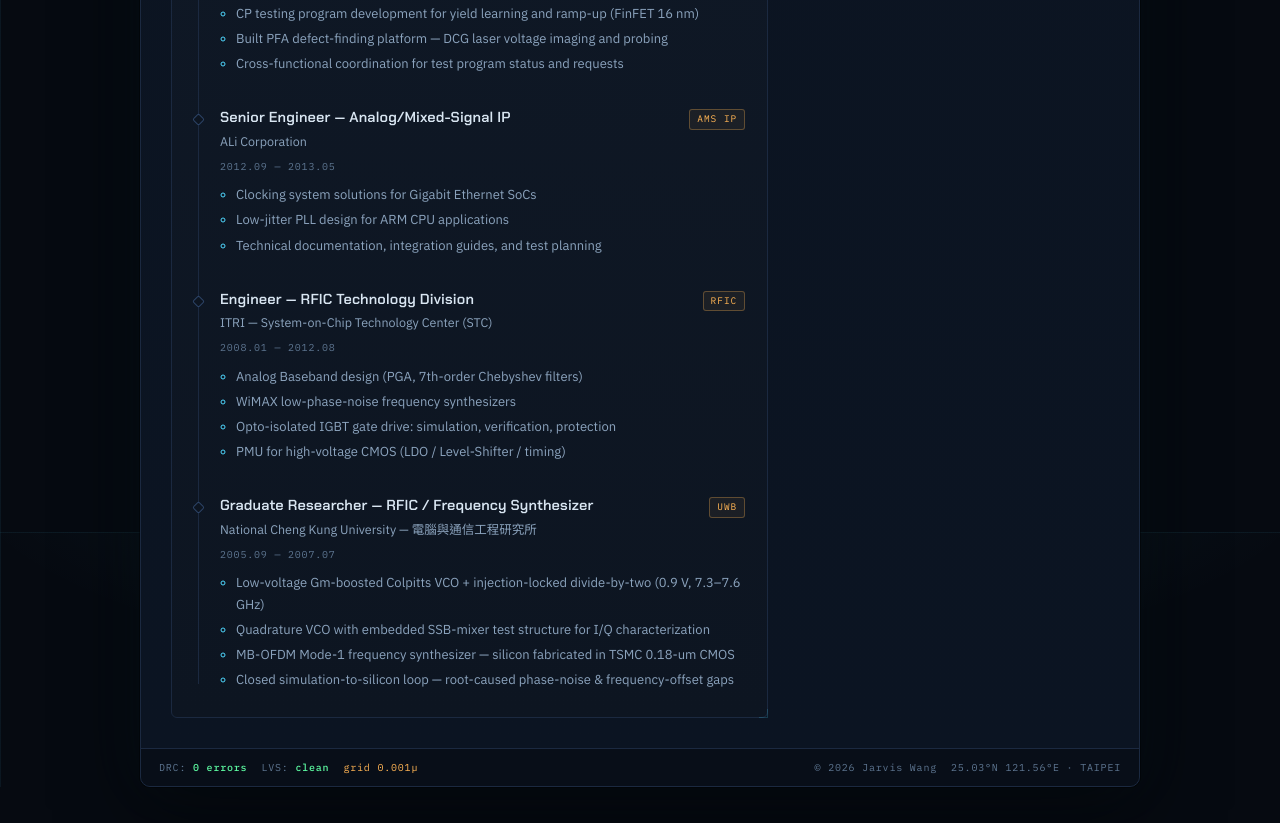
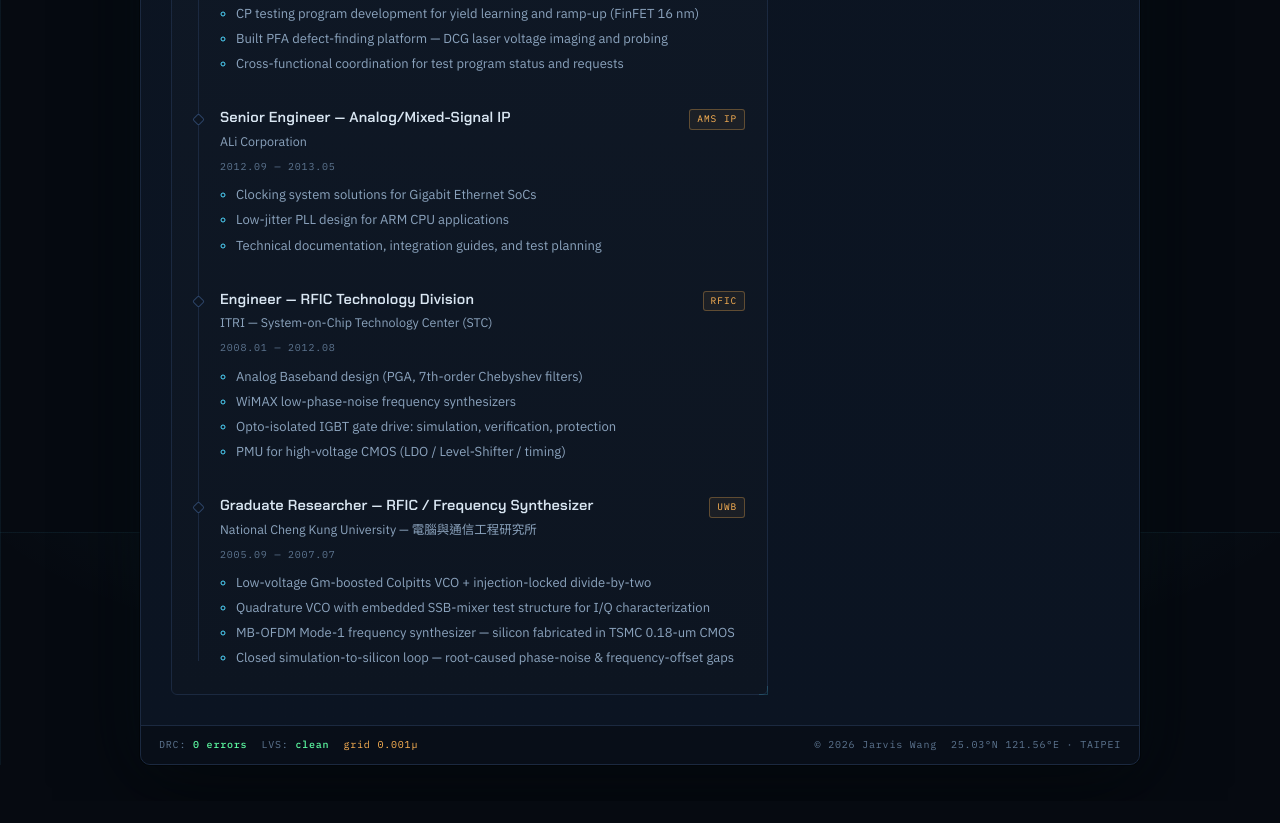
Before and after one commit to LoveGPTAI/LoveGPTAI.github.io, a plain HTML site: page about/index.html in a window 1280 px wide. Shown: the part 1904-2727 px from the top of the page. After the commit the page ends 2705 px from the top, so only its background shows below. Drawn offline with Linux system fonts and the light colour scheme.

Commit message:
update Graduate Researcher

```diff
--- a/about/index.html
+++ b/about/index.html
@@ -248,7 +248,7 @@
                   <div class="tl-period">2005.09 — 2007.07</div>
                   <div class="tl-body">
                     <ul>
-                      <li>Low-voltage Gm-boosted Colpitts VCO + injection-locked divide-by-two (0.9 V, 7.3–7.6 GHz)</li>
+                      <li>Low-voltage Gm-boosted Colpitts VCO + injection-locked divide-by-two</li>
                       <li>Quadrature VCO with embedded SSB-mixer test structure for I/Q characterization</li>
                       <li>MB-OFDM Mode-1 frequency synthesizer — silicon fabricated in TSMC 0.18-um CMOS</li>
                       <li>Closed simulation-to-silicon loop — root-caused phase-noise &amp; frequency-offset gaps</li>
```
